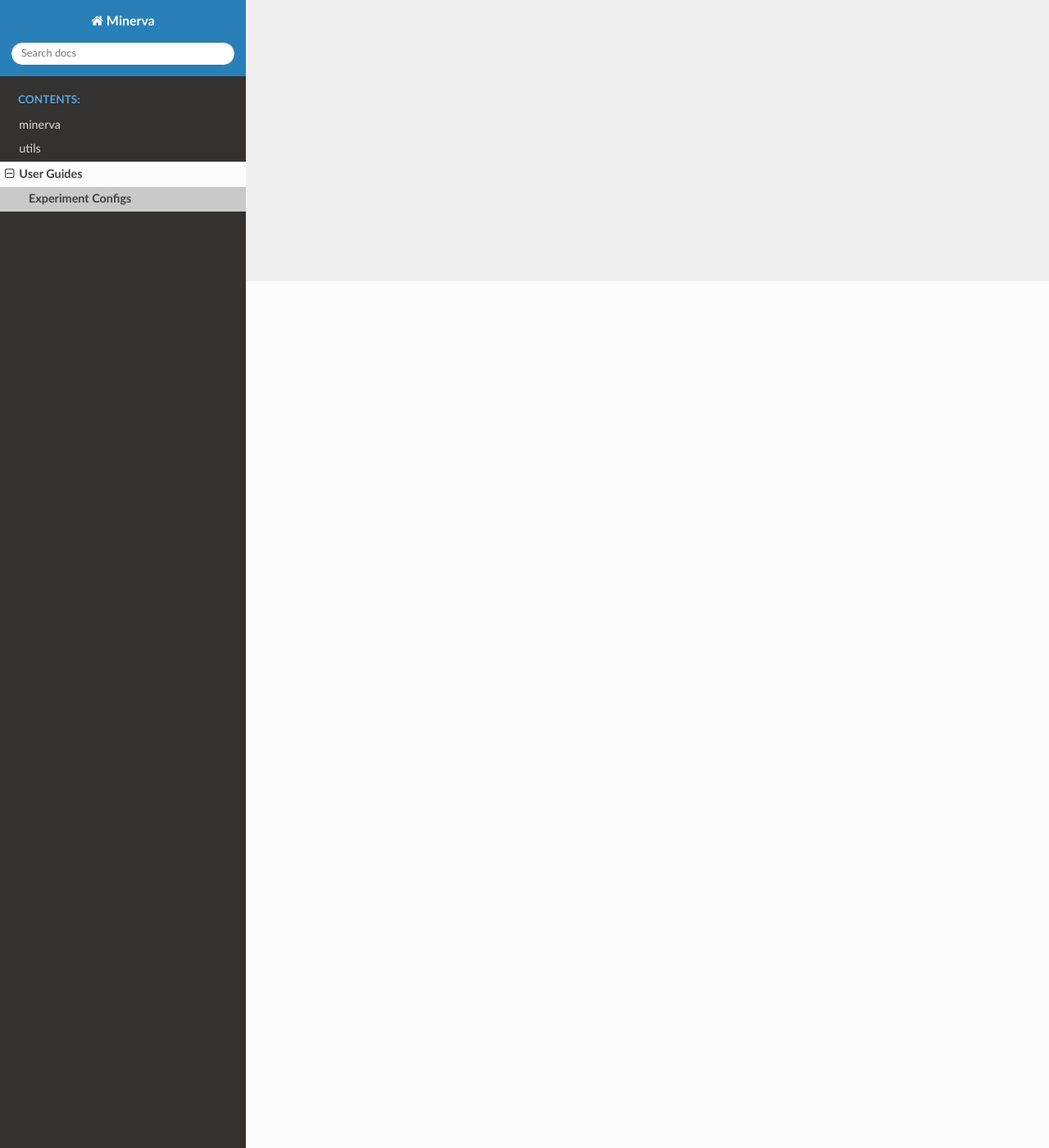
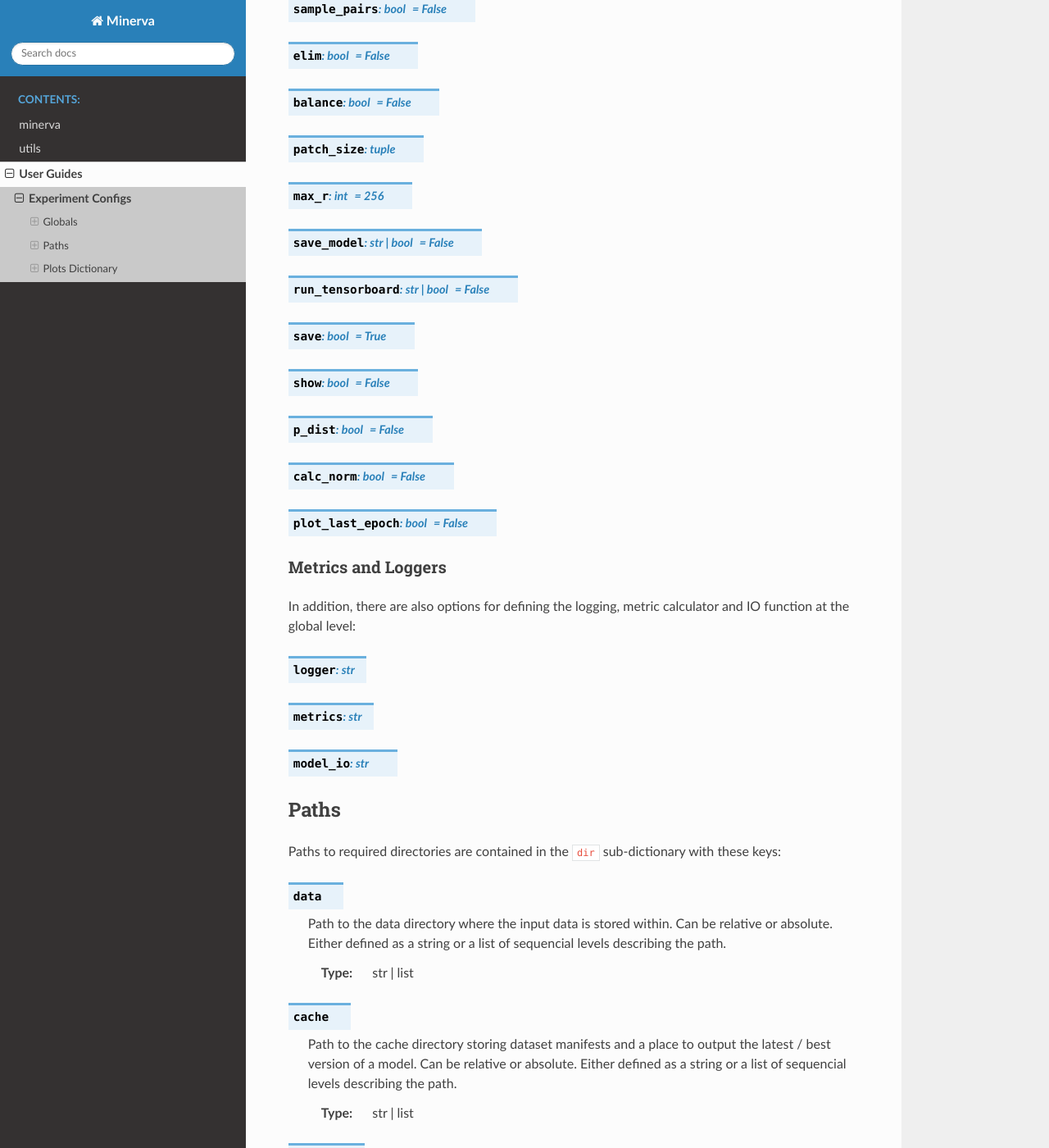
Before and after one commit to Pale-Blue-Dot-97/Minerva, a Sphinx documentation site: the page built from docs/source/guides/exp_config.rst, in a window 1280 px wide and 1400 px high, scrolled down 1057 px. Shown: the whole window at 82% size. Built offline with Sphinx 7.4.7 and the Read the Docs theme 2.0.0, drawn with Linux system fonts in a browser that asks for light colours; some of the changed text lies outside the part shown.

Commit message:
Added Globals, Paths and Plots sections

```diff
--- a/docs/source/guides/exp_config.rst
+++ b/docs/source/guides/exp_config.rst
@@ -4,3 +4,194 @@ Experiment Configs
 The most comprehensive way to config an experiment in ``minerva`` is to use ``YAML`` files.
 This guide will walk through all the possible config options and their structure.
 It will also explain how to use the config file for an experiment.
+
+
+Globals
+-------
+
+The following are non-structured (i.e not a :class:`list` or :class:`dict`) global level variables
+that can be set within the YAML config file. They can also be provided as command line arguments when
+using the provided ``MinervaExp.py`` script.
+
+.. py:data:: model_name
+
+    Name of the model. Should take the form ``{class_name}-{version}`` where ``class_name``
+    is a :class:`MinervaModel` class name and ``version`` is any string that can be used
+    to differeniate version numbers of models and will be included in the ``exp_name`` used for results.
+
+    :type: str
+
+
+.. py:data:: model_type
+
+    Type of model. Should be either ``"segmentation"``, ``"scene_classifier"``, ``"mlp"`` or ``"ssl"``.
+
+    :type: str
+    :value: "scene_classifier"
+
+
+.. py:data:: pre_train
+
+    Defines this as a pre-train experiment. In this case, the backbone of the model will be saved
+    to the cache at the end of training.
+
+    :type: bool
+    :value: False
+
+
+.. py:data:: fine_tune
+
+    Defines this as a fine-tuning experiment.
+
+    :type: bool
+    :value: False
+
+
+.. py:data:: sample_pairs
+    :type: bool
+    :value: False
+
+
+.. py:data:: elim
+    :type: bool
+    :value: False
+
+
+.. py:data:: balance
+    :type: bool
+    :value: False
+
+
+.. py:data:: patch_size
+    :type: tuple
+
+
+.. py:data:: max_r
+    :type: int
+    :value: 256
+
+
+.. py:data:: save_model
+    :type: str | bool
+    :value: False
+
+
+.. py:data:: run_tensorboard
+    :type: str | bool
+    :value: False
+
+
+.. py:data:: save
+    :type: bool
+    :value: True
+
+
+.. py:data:: show
+    :type: bool
+    :value: False
+
+
+.. py:data:: p_dist
+    :type: bool
+    :value: False
+
+
+.. py:data:: calc_norm
+    :type: bool
+    :value: False
+
+
+.. py:data:: plot_last_epoch
+    :type: bool
+    :value: False
+
+
+Metrics and Loggers
+'''''''''''''''''''
+In addition, there are also options for defining the logging, metric calculator
+and IO function at the global level:
+
+.. py:data:: logger
+    :type: str
+    :noindex:
+
+
+.. py:data:: metrics
+    :type: str
+    :noindex:
+
+
+.. py:data:: model_io
+    :type: str
+
+
+Paths
+-----
+
+Paths to required directories are contained in the ``dir`` sub-dictionary with these keys:
+
+.. py:data:: data
+
+    Path to the data directory where the input data is stored within. Can be relative or absolute.
+    Either defined as a string or a list of sequencial levels describing the path.
+
+    :type: str | list
+
+
+.. py:data:: cache
+
+    Path to the cache directory storing dataset manifests and a place to output the latest / best version
+    of a model. Can be relative or absolute. Either defined as a string or a list of sequencial levels
+    describing the path.
+
+    :type: str | list
+
+
+.. py:data:: results
+
+    Path to the results directory where the results from all experiments will be stored.
+    Can be relative or absolute. Either defined as a string or a list of sequencial levels
+    describing the path.
+
+    :type: str | list
+
+
+.. py:data:: configs
+
+    Dictionary with two keys giving the paths to the auxillary configs:
+    ``imagery_config`` and ``data_config``.
+
+    :type: dict
+
+
+Plots Dictionary
+----------------
+
+To define which plots to make from the results of testing, use the ``plots`` sub-dictionary with these keys:
+
+.. py:data:: History
+    :type: bool
+
+
+.. py:data:: CM
+    :type: bool
+
+
+.. py:data:: Pred
+    :type: bool
+
+
+.. py:data:: ROC
+    :type: bool
+
+
+.. py:data:: micro
+    :type: bool
+
+
+.. py:data:: macro
+    :type: bool
+
+
+.. py:data:: Mask
+    :type: bool
```
